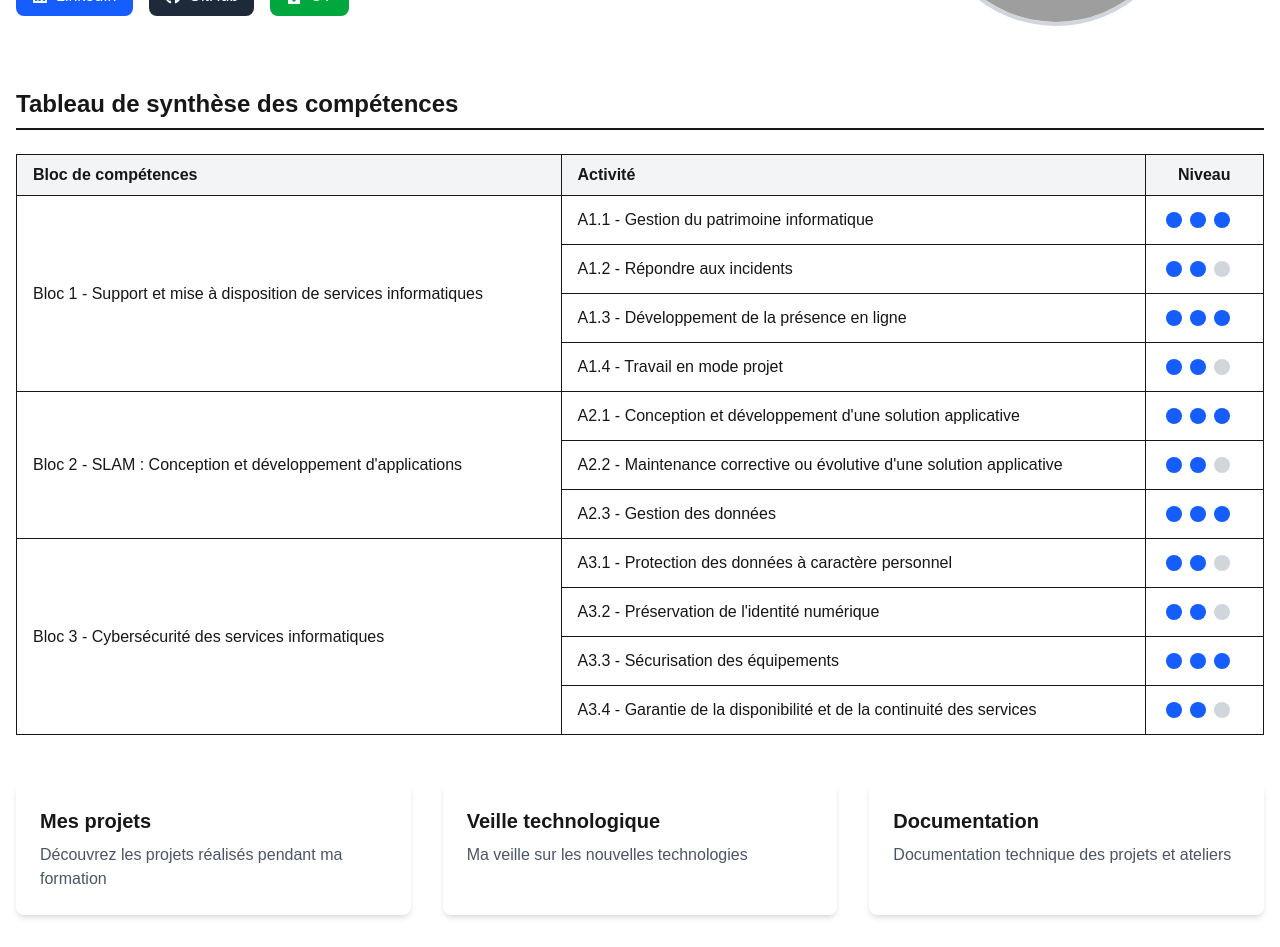
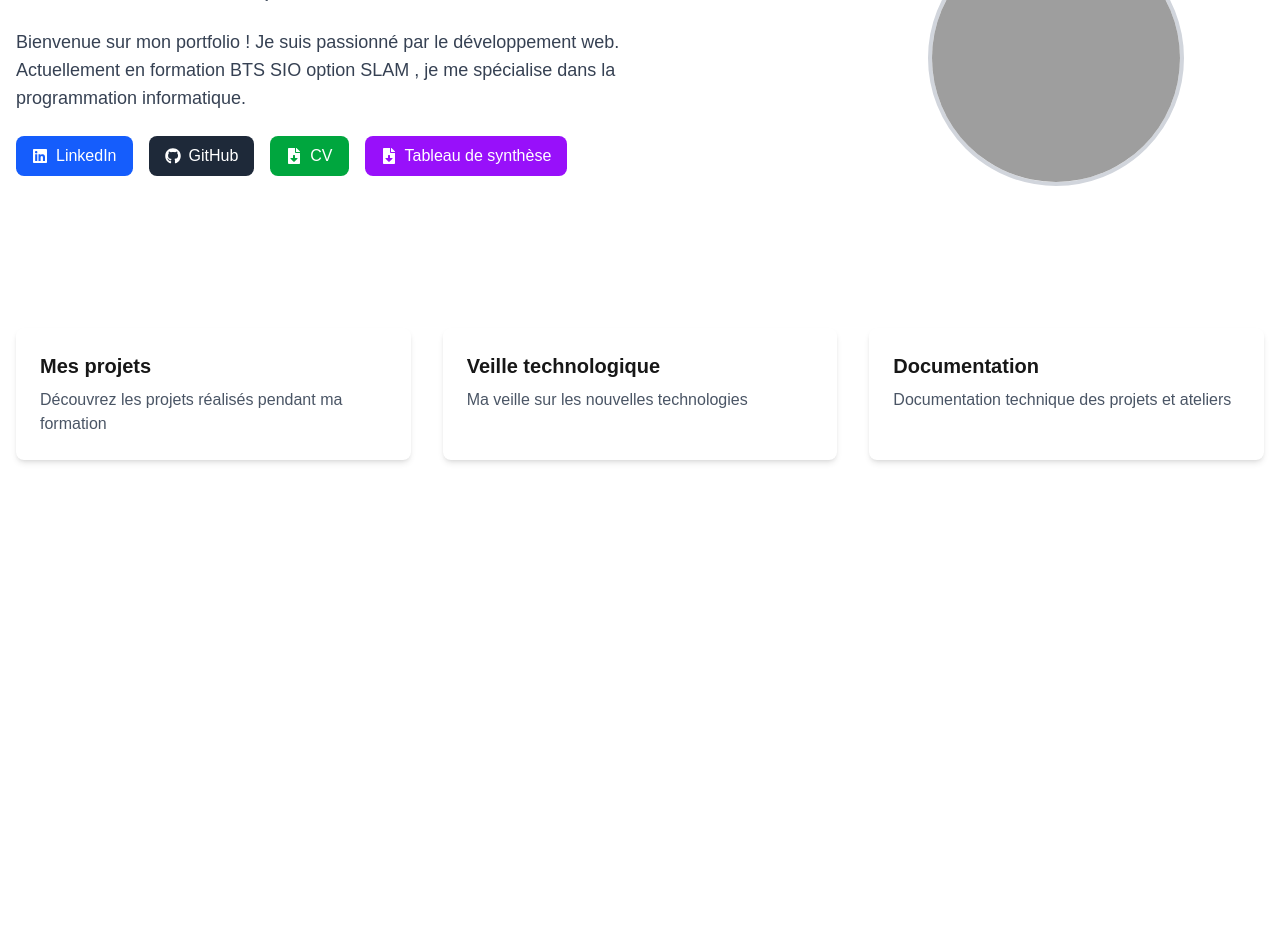
Before and after one commit to Dalil03/Portfolio-bts, a Next.js app: page / in a window 1280 px wide. Shown: the part 340-1287 px from the top of the page. After the commit the page ends 832 px from the top, so only its background shows below. Built offline with nearby package versions, Linux system fonts and the light colour scheme; grey boxes are pictures that could not be loaded.

Commit message:
deplacer le layout dans l'app

```diff
--- a/app/Layout/Layout.js
+++ b/app/Layout.js
@@ -1,7 +1,7 @@
 "use client"
-import Navbar from "./Navbar";
+import Navbar from "./Layout/Navbar";
 import { Geist, Geist_Mono } from "next/font/google";
-import "../globals.css";
+import "./globals.css";
 
 const geistSans = Geist({
   variable: "--font-geist-sans",
--- a/app/components/SynthesisTable.js
+++ /dev/null
@@ -1,107 +0,0 @@
-"use client";
-import React from "react";
-
-export default function SynthesisTable() {
-  const competences = [
-    {
-      bloc: "Bloc 1 - Support et mise à disposition de services informatiques",
-      activites: [
-        { id: "A1.1", nom: "Gestion du patrimoine informatique", niveau: 3 },
-        { id: "A1.2", nom: "Répondre aux incidents", niveau: 2 },
-        { id: "A1.3", nom: "Développement de la présence en ligne", niveau: 3 },
-        { id: "A1.4", nom: "Travail en mode projet", niveau: 2 },
-      ],
-    },
-    {
-      bloc: "Bloc 2 - SLAM : Conception et développement d'applications",
-      activites: [
-        {
-          id: "A2.1",
-          nom: "Conception et développement d'une solution applicative",
-          niveau: 3,
-        },
-        {
-          id: "A2.2",
-          nom: "Maintenance corrective ou évolutive d'une solution applicative",
-          niveau: 2,
-        },
-        { id: "A2.3", nom: "Gestion des données", niveau: 3 },
-      ],
-    },
-    {
-      bloc: "Bloc 3 - Cybersécurité des services informatiques",
-      activites: [
-        {
-          id: "A3.1",
-          nom: "Protection des données à caractère personnel",
-          niveau: 2,
-        },
-        { id: "A3.2", nom: "Préservation de l'identité numérique", niveau: 2 },
-        { id: "A3.3", nom: "Sécurisation des équipements", niveau: 3 },
-        {
-          id: "A3.4",
-          nom: "Garantie de la disponibilité et de la continuité des services",
-          niveau: 2,
-        },
-      ],
-    },
-  ];
-
-  // Fonction pour afficher les niveaux de compétence
-  const renderNiveau = (niveau) => {
-    const maxNiveau = 3;
-    return (
-      <div className="flex">
-        {[...Array(maxNiveau)].map((_, i) => (
-          <div
-            key={i}
-            className={`w-4 h-4 rounded-full mx-1 ${
-              i < niveau ? "bg-blue-600" : "bg-gray-300"
-            }`}
-          />
-        ))}
-      </div>
-    );
-  };
-
-  return (
-    <div className="overflow-x-auto">
-      <table className="min-w-full bg-white border border-gray-200">
-        <thead>
-          <tr className="bg-gray-100">
-            <th className="py-2 px-4 border text-left">Bloc de compétences</th>
-            <th className="py-2 px-4 border text-left">Activité</th>
-            <th className="py-2 px-4 border text-center">Niveau</th>
-          </tr>
-        </thead>
-        <tbody>
-          {competences.map((bloc, idx) => (
-            // Utilisation correcte d'un Fragment avec une key
-            <React.Fragment key={idx}>
-              {bloc.activites.map((activite, index) => (
-                <tr key={activite.id} className="hover:bg-gray-50">
-                  {/* N'afficher la cellule du bloc qu'à la première ligne de chaque bloc */}
-                  {index === 0 && (
-                    <td
-                      className="py-3 px-4 border"
-                      rowSpan={bloc.activites.length}
-                    >
-                      {bloc.bloc}
-                    </td>
-                  )}
-                  <td className="py-3 px-4 border">
-                    <span className="font-medium">{activite.id}</span> -{" "}
-                    {activite.nom}
-                  </td>
-                  <td className="py-3 px-4 border text-center">
-                    {renderNiveau(activite.niveau)}
-                  </td>
-                </tr>
-              ))}
-            </React.Fragment>
-          ))}
-        </tbody>
-      </table>
-    </div>
-  );
-}
--- a/app/page.js
+++ b/app/page.js
@@ -2,8 +2,7 @@
 import Head from "next/head";
 import Image from "next/image";
 import Link from "next/link";
-import Layout from "./Layout/Layout";
-import SynthesisTable from "./components/SynthesisTable";
+import Layout from "./Layout";
 import { FaLinkedin, FaGithub, FaFileDownload } from "react-icons/fa";
 
 export default function Home() {
@@ -18,7 +17,8 @@ export default function Home() {
       </Head>
 
 
-      <main className="container mx-auto px-4 py-8">
+      <main className="container
+      mt-24 mx-auto px-4 py-8">
         <div className="flex flex-col md:flex-row items-center justify-between mb-12">
           <div className="md:w-1/2 mb-8 md:mb-0">
             <h1 className="text-4xl font-bold mb-4">Dalil Bousseiri</h1>
@@ -55,6 +55,13 @@ export default function Home() {
               >
                 <FaFileDownload className="mr-2" /> CV
               </a>
+              <a
+                href="/tableau.pdf"
+                target="_blank"
+                className="flex items-center px-4 py-2 bg-purple-600 text-white rounded-lg hover:bg-purple-700 transition"
+              >
+                <FaFileDownload className="mr-2" /> Tableau de synthèse
+              </a>
             </div>
           </div>
 
@@ -70,14 +77,9 @@ export default function Home() {
           </div>
         </div>
 
-        <div className="mb-12">
-          <h2 className="text-2xl font-bold mb-6 border-b-2 pb-2">
-            Tableau de synthèse des compétences
-          </h2>
-          <SynthesisTable />
-        </div>
 
-        <div className="grid grid-cols-1 md:grid-cols-3 gap-8 mt-8">
+
+        <div className="grid grid-cols-1  md:grid-cols-3 gap-8 mt-32">
           {/* Liens internes -> utiliser <Link> sans <a> */}
           <Link
             href="/projets"
```
